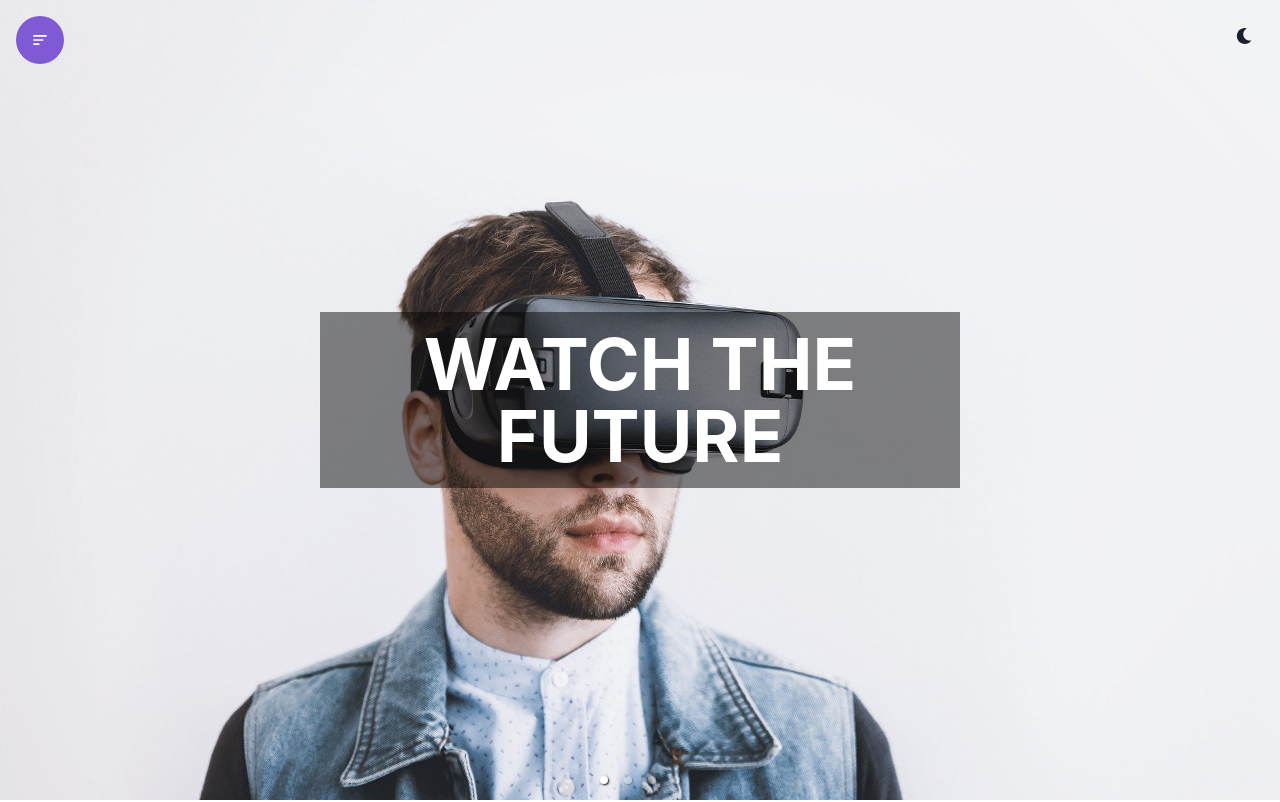
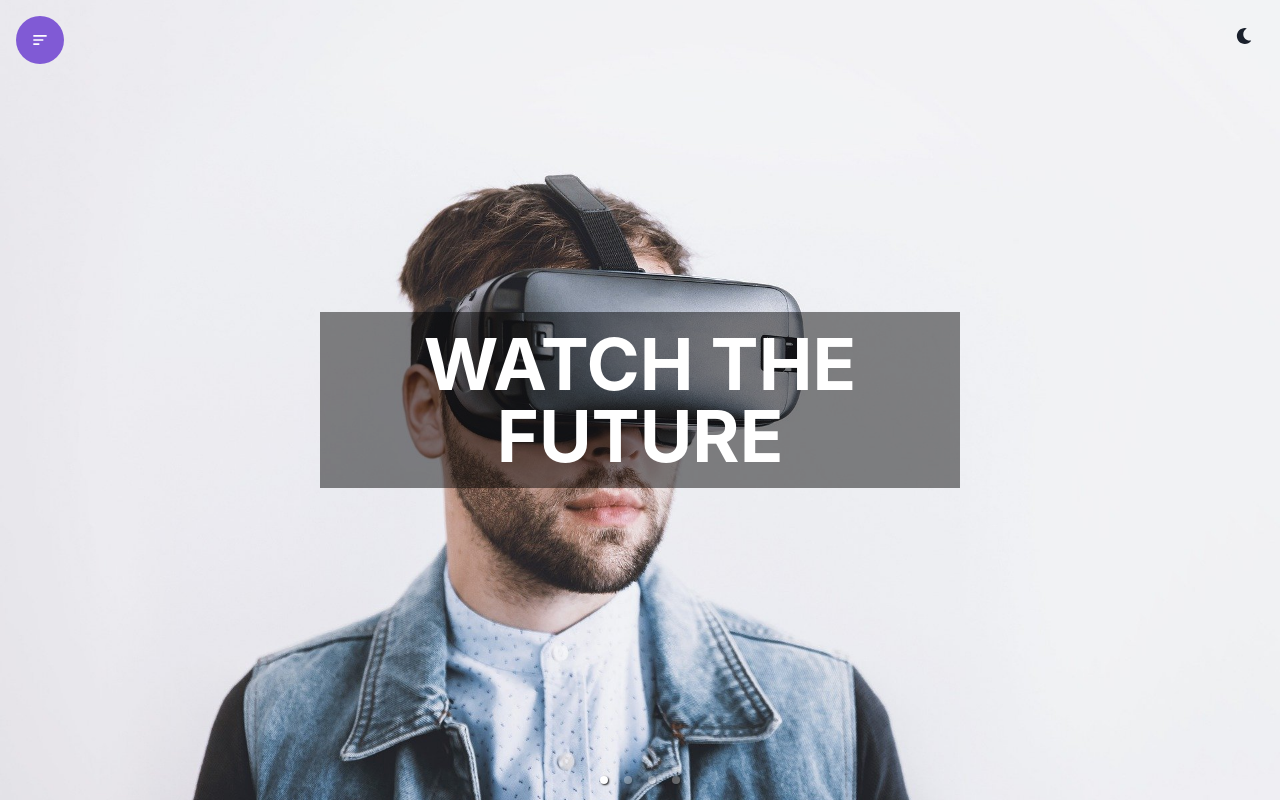
Before and after one commit to mawaisdev/UI, a React (Vite) app: page / in a window 1280 px wide. Shown: the top 802 px of the page. Built offline with nearby package versions, Linux system fonts and the light colour scheme.

Commit message:
added changes to carousel

```diff
--- a/src/components/MainCarousel.tsx
+++ b/src/components/MainCarousel.tsx
@@ -27,25 +27,25 @@ const MainCarousel = () => {
       showArrows={false}
     >
       <Box w={'full'} h={'100vh'}>
-        <Image src={img_1} />
+        <Image src={img_1} h={'full'} w={'full'} objectFit={'cover'} />
         <Heading bg={'blackAlpha.600'} color={'white'} {...headingOptions}>
           Watch the Future
         </Heading>
       </Box>
       <Box w={'full'} h={'100vh'}>
-        <Image src={img_2} />
+        <Image src={img_2} h={'full'} w={'full'} objectFit={'cover'} />
         <Heading bg={'whiteAlpha.600'} color={'black'} {...headingOptions}>
           Future is gaming
         </Heading>
       </Box>
       <Box w={'full'} h={'100vh'}>
-        <Image src={img_3} />
+        <Image src={img_3} h={'full'} w={'full'} objectFit={'cover'} />
         <Heading bg={'whiteAlpha.600'} color={'black'} {...headingOptions}>
           Gaming on Console
         </Heading>
       </Box>
       <Box w={'full'} h={'100vh'}>
-        <Image src={img_4} />
+        <Image src={img_4} h={'full'} w={'full'} objectFit={'cover'} />
         <Heading bg={'whiteAlpha.600'} color={'black'} {...headingOptions}>
           Nights
         </Heading>
```
